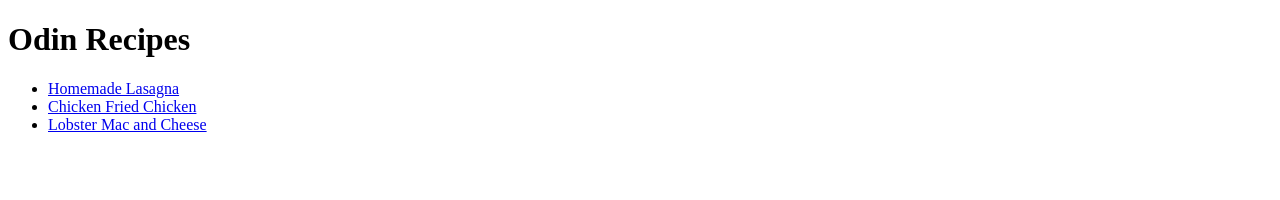
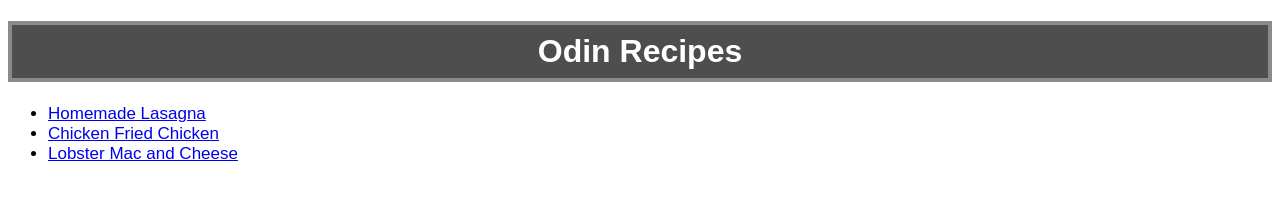
Before and after one commit to Cruzer28/odin-recipes, a plain HTML site: page index.html in a window 1280 px wide. Drawn offline with Linux system fonts and the light colour scheme.

Commit message:
ADD BASIC CSS ELEMENTS
STARTED TO INCORPORATE CSS ELEMENTS TO BETTER DEFINE STYLE ACROSS THE PAGES.

```diff
--- a/index.html
+++ b/index.html
@@ -3,14 +3,18 @@
     <head>
         <meta charset="UTF-8">
         <title>Odin Recipes</title>
+        <link rel="stylesheet" href="styles.css">
     </head>
 
     <body>
         <h1>Odin Recipes</h1>
-        <ul>
-            <li><a href="./recipes/lasagna.html">Homemade Lasagna</a></li>
-            <li><a href="./recipes/chicken-fried-chicken.html">Chicken Fried Chicken</a></li>
-            <li><a href="./recipes/lobster-mac-and-cheese.html">Lobster Mac and Cheese</a></li>
-        </ul>
+
+        <div class="recipes">
+            <ul>
+                <li><a href="./recipes/lasagna.html">Homemade Lasagna</a></li>
+                <li><a href="./recipes/chicken-fried-chicken.html">Chicken Fried Chicken</a></li>
+                <li><a href="./recipes/lobster-mac-and-cheese.html">Lobster Mac and Cheese</a></li>
+            </ul>
+        </div>
     </body>
 </html>
--- /dev/null
+++ b/styles.css
@@ -0,0 +1,18 @@
+* {
+    font-family: Arial, Helvetica, sans-serif;
+}
+
+h1 {
+    background-color: rgb(78, 78, 78);
+    color: white;
+    text-align: center;
+    font-weight: 700;
+
+    padding: 8px;
+    border: 4px solid rgb(138, 138, 138);
+}
+
+
+.recipes {
+   font-size: 17px;
+}
```
Also changed, not shown: recipes/chicken-fried-chicken.html (+1 -0 lines), recipes/lasagna.html (+1 -0 lines), recipes/lobster-mac-and-cheese.html (+1 -0 lines).
